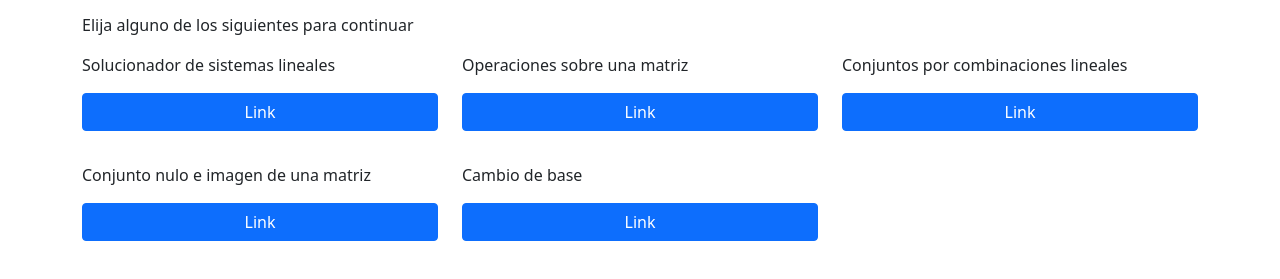
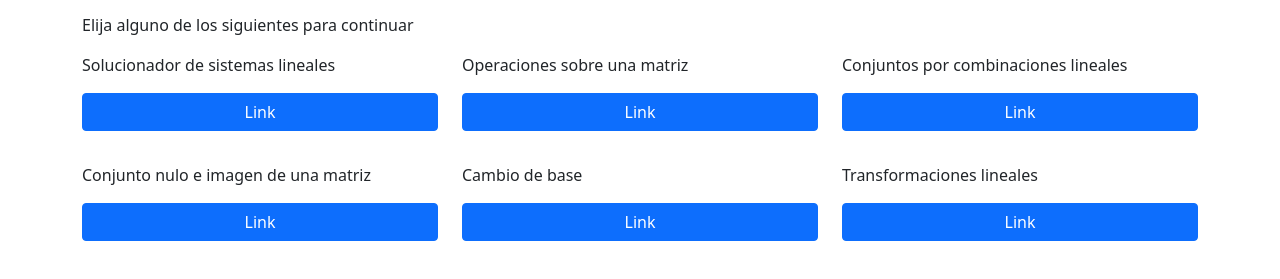
Before and after one commit to Wasberth/programa-lineal, a website: page public/index.html in a window 1280 px wide. Shown: the part 73-352 px from the top of the page. Drawn offline with nearby package versions, Linux system fonts and the light colour scheme.

Commit message:
added trans

```diff
--- a/public/index.html
+++ b/public/index.html
@@ -41,6 +41,10 @@
                 <p>Cambio de base</p>
                 <a class="btn btn-primary" href="based.html" role="button" style="width: 100%;">Link</a>
             </div>
+            <div class="col-4" style="margin-bottom: 2em;">
+                <p>Transformaciones lineales</p>
+                <a class="btn btn-primary" href="trans.html" role="button" style="width: 100%;">Link</a>
+            </div>
         </div>
     </div>
 
```
